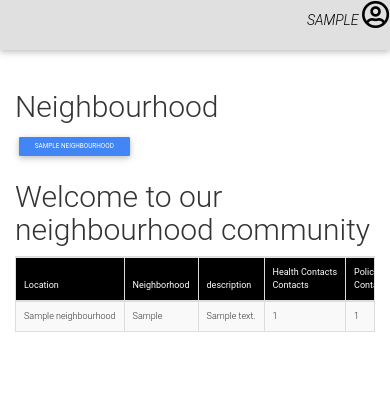
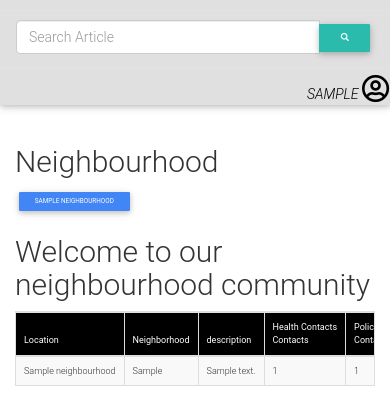
Before and after one commit to KadogoKenya/Neighbourhood, a Django app: page / in a window 390 px wide. Shown: the top 420 px of the page. Run offline with Django 3.2, Linux system fonts and the light colour scheme; a user stored in the database is signed in; tables that the repository leaves empty hold one stand-in row (values such as "Sample post"); some libraries are stand-ins or nearby versions.

Commit message:
adding search

```diff
--- a/neighbourhood/templates/neighbour/navbar.html
+++ b/neighbourhood/templates/neighbour/navbar.html
@@ -1,11 +1,12 @@
 
 <nav class="navbar navbar-expand-lg navbar-light bg-light">
     <div class="collapse navbar-collapse" id="navbarNavDropdown">
-      <ul class="navbar-nav">
-
+      <ul class="navbar-nav" >
+      <ul class="navbar-nav mr-auto justify-content-between"></ul>
         <li class="nav-item">
           <a class="nav-link" href="{% url 'all_neighbourhoods' %}">Home <span class="sr-only">(current)</span></a>
         </li>
+
 
         <li class="nav-item dropdown">
           <a class="nav-link dropdown-toggle" href="#" id="navbarDropdownMenuLink" data-toggle="dropdown" aria-haspopup="true" aria-expanded="false">
@@ -21,6 +22,8 @@
           <a class="nav-link" href="#">About</a>
         </li>
 
+
+
         <li class="nav-item dropdown">
           <a class="nav-link dropdown-toggle" href="#" id="navbarDropdownMenuLink" data-toggle="dropdown" aria-haspopup="true" aria-expanded="false">
             Profiles
@@ -34,6 +37,22 @@
 
       </ul>
     </div>
+
+    <div class="col-sm-4 col-md-4 navbar-right">
+
+      <form class="navbar-form" role="search" action="{% url 'search_results' %}">
+
+        <div class="input-group">
+          <input type="text" class="form-control" placeholder="Search Article" name="article">
+          <div class="input-group-btn">
+            <button class="btn btn-default" type="submit"><i class="glyphicon glyphicon-search"></i></button>
+          </div>
+        </div>
+
+      </form>
+    </div>
+    <!-- search form end -->
+
     <span class="pull-right">
         {% if user.is_authenticated %}
 
--- a/static/neighbour/css/index.css
+++ b/static/neighbour/css/index.css
@@ -4,3 +4,11 @@ body{
 ul>li{
     list-style-type: none;
 }
+
+.navbar-nav,
+.mr-auto {
+flex: 1;
+margin: auto !important;
+display: flex;
+justify-content: space-between;
+}
```
